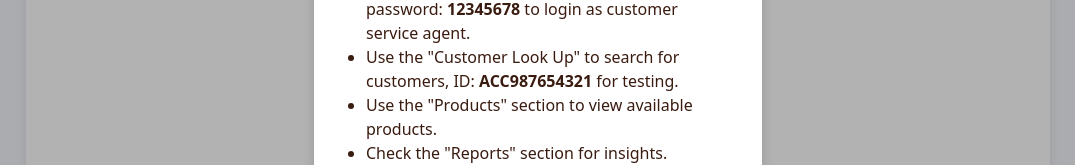
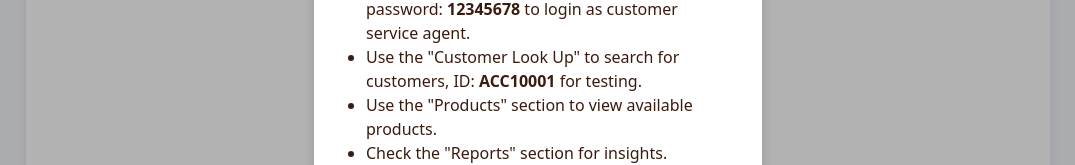
Before and after one commit to darkendord/customer-assisting-tool, a React (Vite) app: page / in a window 1280 px wide. Shown: the part 357-522 px from the top of the page, without its empty margins (102-1177 px from the left). Built offline with nearby package versions, Linux system fonts and the light colour scheme; no server answers.

Commit message:
Updated WelcomeModal

```diff
--- a/src/Components/WelcomeModal.tsx
+++ b/src/Components/WelcomeModal.tsx
@@ -16,7 +16,7 @@ const WelcomeModal = ({ open, onClose }: { open: boolean; onClose: () => void })
                 <p className="mb-6 text-[#3a1b10]">Welcome to the Customer Assisting Tool. Please use the following inputs to test the app:</p>
                 <ul className="list-disc pl-5 mb-6 text-[#3a1b10]">
                     <li>Use email: <span className="font-bold">lisa.davis@company.com</span> and password: <span className="font-bold">12345678</span> to login as customer service agent.</li>
-                    <li>Use the "Customer Look Up" to search for customers, ID: <span className="font-bold">ACC987654321</span> for testing.</li>
+                    <li>Use the "Customer Look Up" to search for customers, ID: <span className="font-bold">ACC10001</span> for testing.</li>
                     <li>Use the "Products" section to view available products.</li>
                     <li>Check the "Reports" section for insights.</li>
                 </ul>
```
